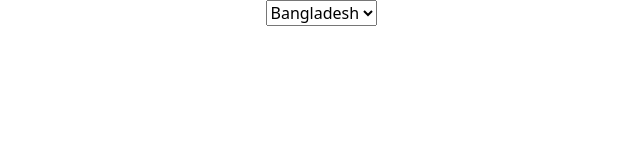
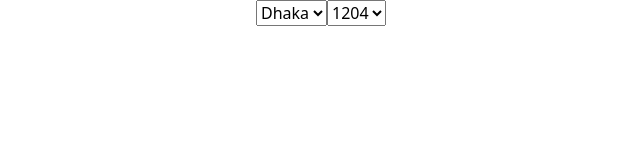
Before and after one commit to mithunbanerjee632/React-Js-Basic, a React (Create React App) app: page / in a window 1280 px wide. Shown: the top 160 px of the page, without its empty margins (319-959 px from the left). Built offline with nearby package versions, Linux system fonts and the light colour scheme.

Commit message:
Working With list Of Json Array

```diff
--- a/src/App.js
+++ b/src/App.js
@@ -18,14 +18,14 @@
 import TextArea from './Form/TextArea';
 import Select from './Form/Select';
 import List from './Form/List';
+import JsonList from './Form/JsonList';
 
 function App() {
 
     return (
       <div className="App">
 
-
-   <List/>
+           <JsonList/>
        </div>
   );
 
--- /dev/null
+++ b/src/Form/JsonList.js
@@ -0,0 +1,34 @@
+import React, { Component } from 'react';
+
+class JsonList extends Component {
+  render() {
+
+    const myList = [
+      {
+        "city":"Dhaka",
+        "zip":"1204"
+      }
+
+    ];
+
+    var dataCityItems = myList.map((dataCity)=>{
+            return <option>{dataCity.city}</option>
+    });
+
+    var dataZipItems = myList.map((dataZip)=>{
+      return <option>{dataZip.zip}</option>
+});
+
+
+    return (
+
+      <div>
+        <select>{dataCityItems}</select>
+        <select>{dataZipItems}</select>
+
+      </div>
+    );
+  }
+}
+
+export default JsonList;
```
